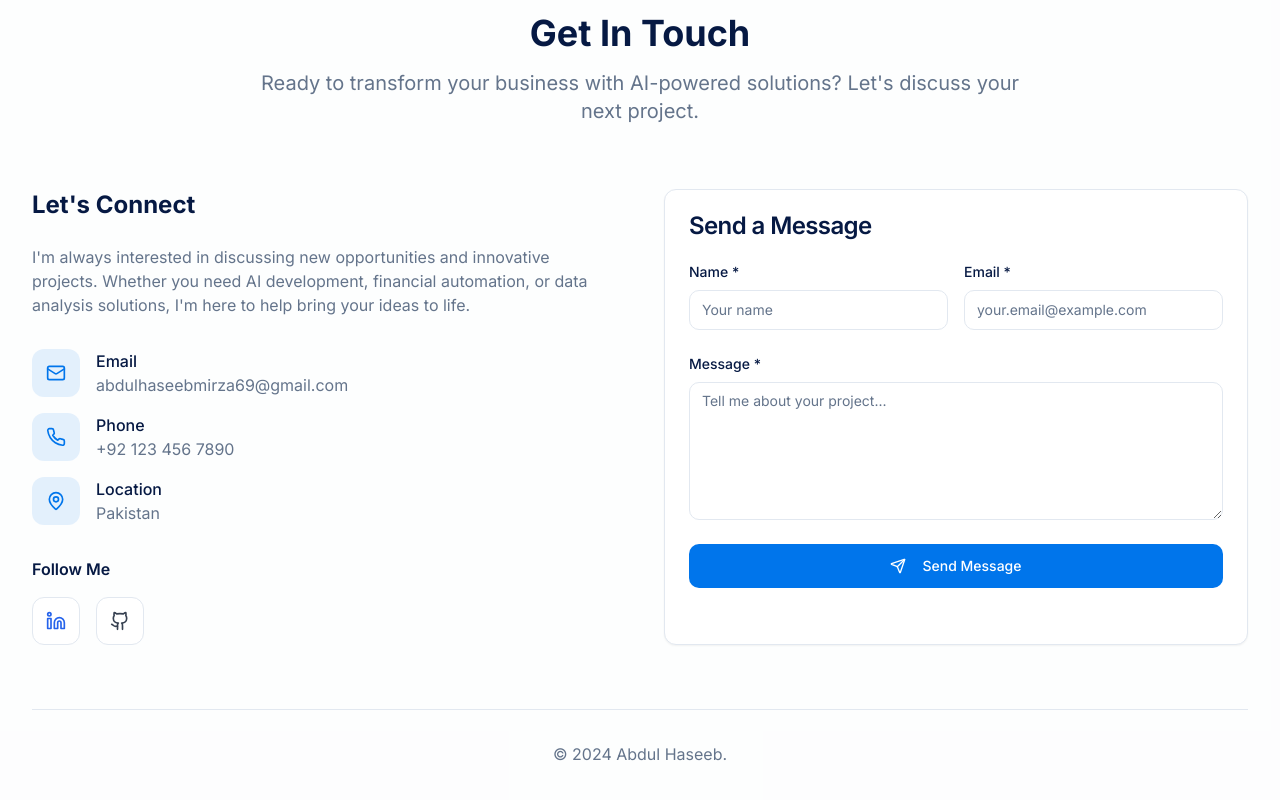
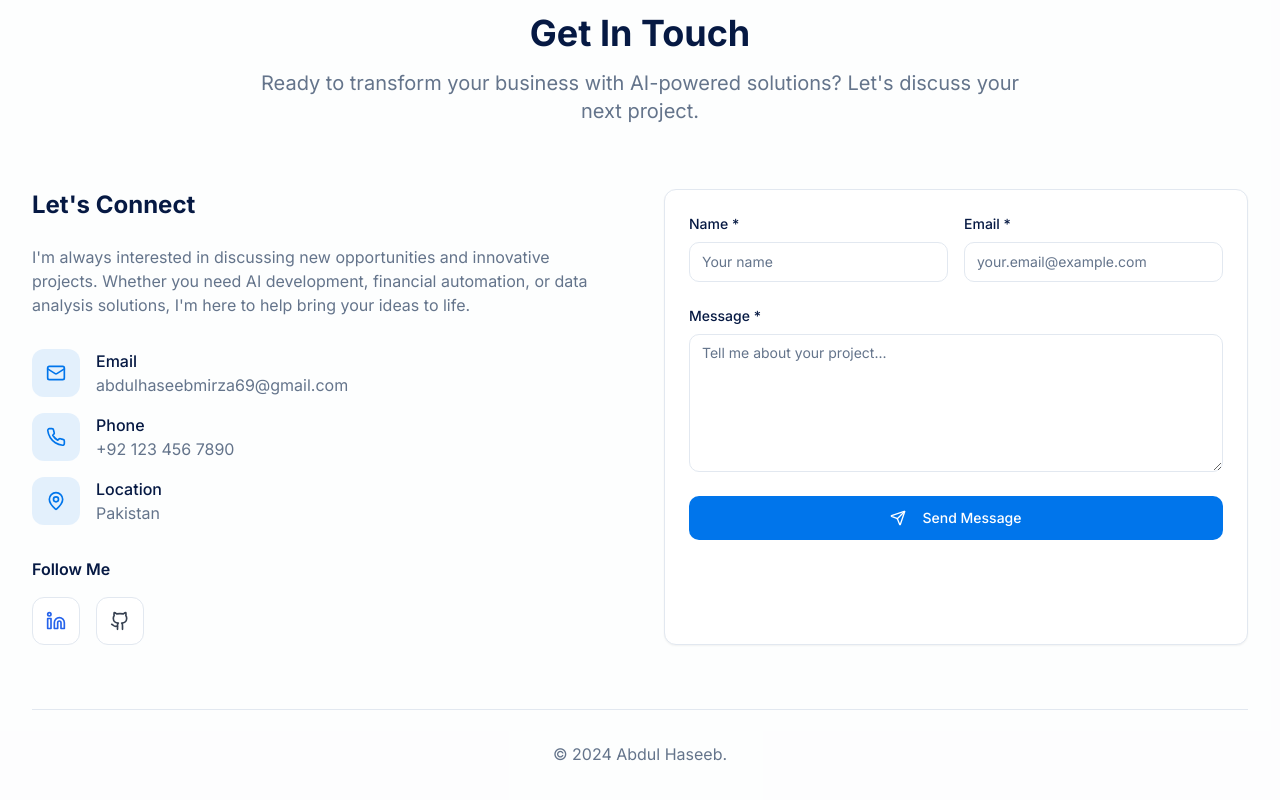
Before and after one commit to abdul-haseeb-0/Abdul_Haseeb_Portfolio, a React (Vite) app: page / in a window 1280 px wide. Shown: the part 8160-8960 px from the top of the page. Built offline with nearby package versions, Linux system fonts and the light colour scheme.

Commit message:
Remove "Send a Message" section
Removes the contact form from the contact section.

```diff
--- a/src/components/Contact.tsx
+++ b/src/components/Contact.tsx
@@ -164,10 +164,7 @@ const Contact = () => {
 
           {/* Contact Form */}
           <Card>
-            <CardHeader>
-              <CardTitle>Send a Message</CardTitle>
-            </CardHeader>
-            <CardContent>
+            <CardContent className="pt-6">
               <form onSubmit={handleSubmit} className="space-y-6">
                 <div className="grid sm:grid-cols-2 gap-4">
                   <div>
```
